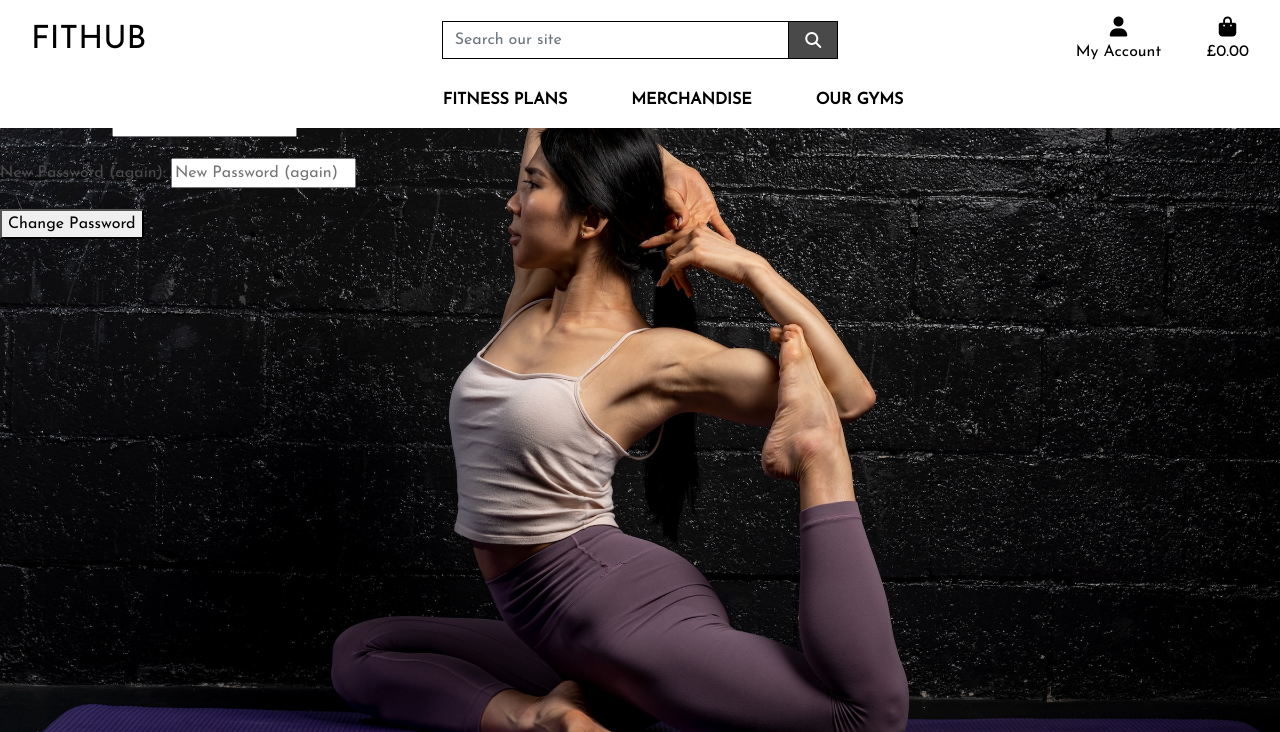
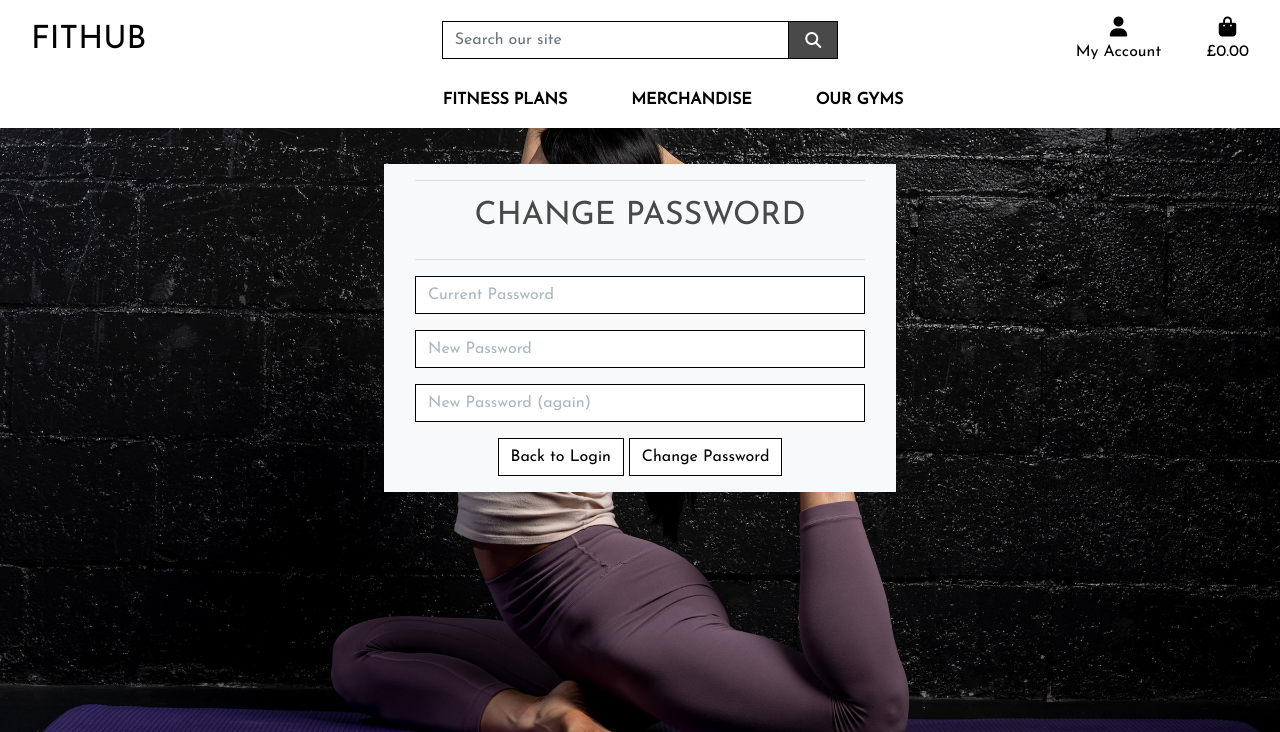
Before and after one commit to AnnaSeDab/Fithub2, a Django app: page /accounts/password/change/ in a window 1280 px wide. Shown: the top 732 px of the page. Run offline with Django 3.2, Linux system fonts and the light colour scheme; the visitor is signed in with stand-in values (Sample User, id 1); some libraries are stand-ins or nearby versions; some web fonts are replaced.

Commit message:
add: style and details to allauth templates

```diff
--- a/static/css/base.css
+++ b/static/css/base.css
@@ -204,6 +204,63 @@ tr:nth-child(even) {
     background-color: #f2f2f2;
 }
 
+/* Allauth form formatting */
+
+.allauth-form-inner-content p {
+    margin-top: 1.5rem;
+    /* mt-4 */
+    color: #6c757d;
+    /* text-secondary */
+}
+
+.allauth-form-inner-content input {
+    border-color: #000;
+    border-radius: 0;
+}
+
+.allauth-form-inner-content label:not([for='id_remember']) {
+    display: none;
+}
+
+.allauth-form-inner-content input::placeholder {
+    color: #aab7c4;
+}
+
+.allauth-form-inner-content button,
+.allauth-form-inner-content input[type='submit'] {
+    /* btn */
+    display: inline-block;
+    font-weight: 400;
+    color: black;
+    text-align: center;
+    vertical-align: middle;
+    -webkit-user-select: none;
+    -moz-user-select: none;
+    -ms-user-select: none;
+    user-select: none;
+    background-color: white;
+    border: 1px solid black;
+    padding: .375rem .75rem;
+    font-size: 1rem;
+    line-height: 1.5;
+    border-radius: 0;
+
+    /* standard bootstrap btn transitions */
+    transition: color .15s ease-in-out, background-color .15s ease-in-out, border-color .15s ease-in-out, box-shadow .15s ease-in-out;
+}
+
+.allauth-form-inner-content button:hover,
+.allauth-form-inner-content input[type='submit']:hover {
+    color: #fff;
+    background-color: #494949;
+    border-color: #494949;
+}
+
+.allauth-form-inner-content a {
+    color: #521036;
+    /* text-info */
+}
+
 /* Media Queries */
 
 /* Slightly larger container on xl screens */
--- a/templates/allauth/account/account_inactive.html
+++ b/templates/allauth/account/account_inactive.html
@@ -4,8 +4,10 @@
 
 {% block head_title %}{% trans "Account Inactive" %}{% endblock %}
 
-{% block content %}
-<h1>{% trans "Account Inactive" %}</h1>
+{% block inner_content %}
+<hr>
+<h2 class="logo-font mb-4">{% trans "Account Inactive" %}</h2>
+<hr>
 
 <p>{% trans "This account is inactive." %}</p>
 {% endblock %}
--- a/templates/allauth/account/base.html
+++ b/templates/allauth/account/base.html
@@ -1 +1,14 @@
 {% extends "base.html" %}
+
+{% block content %}
+<div class="container header-container">
+    <div class="row">
+        <div class="bg-light col-12 col-md-6 mx-auto">
+            <div class="allauth-form-inner-content m-3 text-center">
+                {% block inner_content %}
+                {% endblock %}
+            </div>
+        </div>
+    </div>
+</div>
+{% endblock %}
--- a/templates/allauth/account/password_change.html
+++ b/templates/allauth/account/password_change.html
@@ -4,12 +4,15 @@
 
 {% block head_title %}{% trans "Change Password" %}{% endblock %}
 
-{% block content %}
-    <h1>{% trans "Change Password" %}</h1>
+{% block inner_content %}
+<hr>
+<h2 class="logo-font mb-4">{% trans "Change Password" %}</h2>
+<hr>
 
-    <form method="POST" action="{% url 'account_change_password' %}" class="password_change">
-        {% csrf_token %}
-        {{ form.as_p }}
-        <button type="submit" name="action">{% trans "Change Password" %}</button>
-    </form>
+<form method="POST" action="{% url 'account_change_password' %}" class="password_change">
+    {% csrf_token %}
+    {{ form|crispy }}
+    <a class="btn btn-outline-black rounded-0" href="{% url 'account_login' %}">Back to Login</a>
+    <button type="submit" name="action">{% trans "Change Password" %}</button>
+</form>
 {% endblock %}
--- a/templates/allauth/account/signup_closed.html
+++ b/templates/allauth/account/signup_closed.html
@@ -4,8 +4,10 @@
 
 {% block head_title %}{% trans "Sign Up Closed" %}{% endblock %}
 
-{% block content %}
-<h1>{% trans "Sign Up Closed" %}</h1>
+{% block inner_content %}
+<hr>
+<h2 class="logo-font mb-4">{% trans "Sign Up Closed" %}</h2>
+<hr>
 
 <p>{% trans "We are sorry, but the sign up is currently closed." %}</p>
 {% endblock %}
--- a/templates/base.html
+++ b/templates/base.html
@@ -87,7 +87,7 @@
                             {% if request.user.is_superuser %}
                             <a href="" class="dropdown-item">Manage products</a>
                             {% endif %}
-                            <a href="" class="dropdown-item">My Profile</a>
+                            <a href="{% url 'profile' %}" class="dropdown-item">My Profile</a>
                             <a href="{% url 'account_logout' %}" class="dropdown-item">Logout</a>
                             {% else %}
                             <a href="{% url 'account_signup' %}" class="dropdown-item">Register</a>
--- a/templates/includes/mobile-top-header.html
+++ b/templates/includes/mobile-top-header.html
@@ -39,7 +39,7 @@
             {% if request.user.is_superuser %}
             <a href="" class="dropdown-item">Product Management</a>
             {% endif %}
-            <a href="" class="dropdown-item">My Profile</a>
+            <a href="{% url 'profile' %}" class="dropdown-item">My Profile</a>
             <a href="{% url 'account_logout' %}" class="dropdown-item">Logout</a>
             {% else %}
             <a href="{% url 'account_signup' %}" class="dropdown-item">Register</a>
```
Also changed, not shown: templates/allauth/account/email.html (+15 -11 lines), templates/allauth/account/email_confirm.html (+9 -6 lines), templates/allauth/account/login.html (+11 -5 lines), templates/allauth/account/logout.html (+10 -8 lines), templates/allauth/account/password_reset.html (+8 -4 lines), templates/allauth/account/password_reset_done.html (+9 -6 lines), templates/allauth/account/password_reset_from_key.html (+10 -5 lines), templates/allauth/account/password_reset_from_key_done.html (+5 -3 lines), templates/allauth/account/password_set.html (+9 -7 lines), templates/allauth/account/signup.html (+11 -8 lines), templates/allauth/account/verification_sent.html (+6 -3 lines), templates/allauth/account/verified_email_required.html (+10 -7 lines), profiles/models.py (line endings or trailing spaces).
